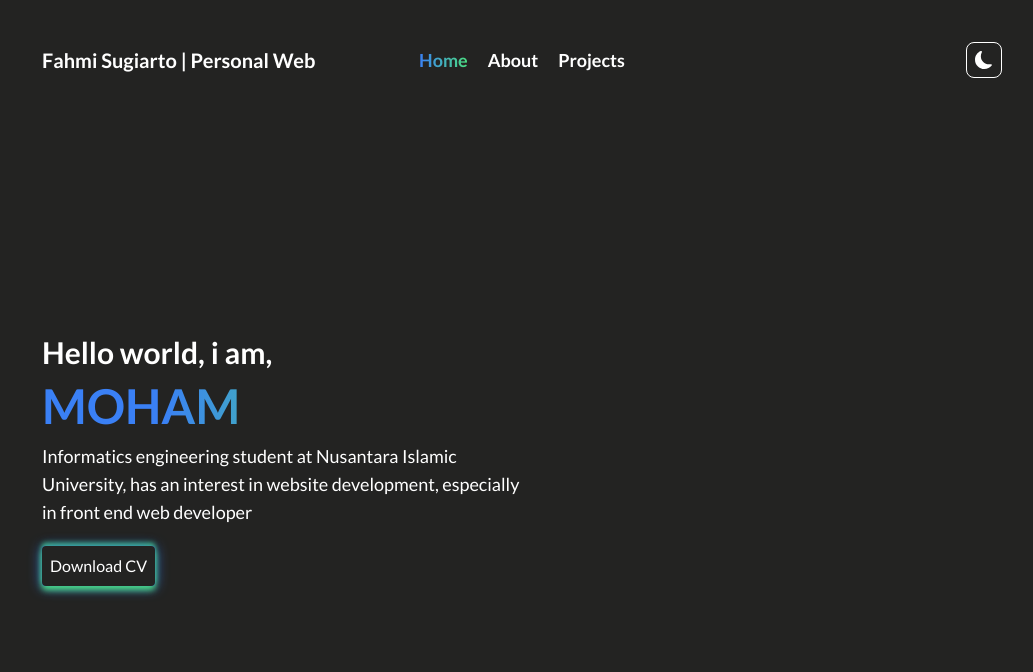
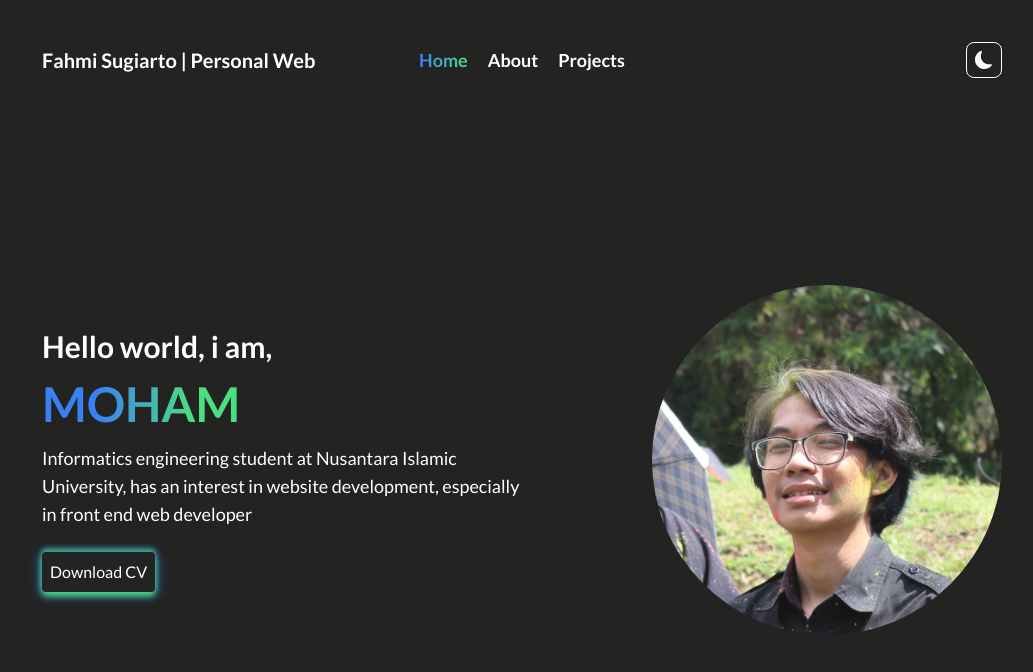
Before and after one commit to sugiartofahmi/next-personal-web, a React (Vite) app: page / in a window 1280 px wide. Shown: the top 672 px of the page, without its empty margins (118-1151 px from the left). Built offline with nearby package versions, Linux system fonts and the light colour scheme.

Commit message:
Fahmi Sugiarto | Update  Portfolio

```diff
--- a/src/views/About/index.jsx
+++ b/src/views/About/index.jsx
@@ -20,13 +20,13 @@ const About = () => {
       <ContentLayout>
         <section
           data-aos="fade-up"
-          className=" w-full flex flex-col gap-y-5 md:py-8 py-4"
+          className=" w-full flex flex-col md:gap-y-5 gap-y-3 md:py-8 py-4"
         >
           <section className="flex flex-col gap-y-1">
-            <h1 className="md:text-4xl text-3xl font-extrabold text-gradient md:w-[210px] w-[150px]">
+            <h1 className="md:text-4xl text-2xl font-extrabold text-gradient md:w-[210px] w-[150px]">
               Who am I?
             </h1>
-            <p className="md:text-lg text-base">
+            <p className="md:text-lg text-base md:pl-2 pl-1">
               I am a student pursuing a degree in technology. I have experience
               in web programming, especially in front-end development using
               HTML, CSS and JavaScript. I also have skills in using frameworks
@@ -36,13 +36,13 @@ const About = () => {
             </p>
           </section>
           <section className="flex flex-col gap-y-1">
-            <h1 className="md:text-4xl text-3xl font-extrabold text-gradient md:w-[900px] ">
+            <h1 className="md:text-4xl text-2xl font-extrabold text-gradient md:w-[900px] ">
               What technology am I currently using ?
             </h1>
             <ul className="md:text-lg text-base list-disc md:pl-7 pl-5">
               <li>React JS</li>
               <li>Javascript</li>
-              <li>Express</li>
+              <li>Express JS</li>
               <li>Postgresql</li>
             </ul>
           </section>
--- a/src/views/Home/index.jsx
+++ b/src/views/Home/index.jsx
@@ -19,10 +19,13 @@ const Home = () => {
       <ContentLayout>
         <section
           data-aos="fade-up"
-          className="md:w-1/2 w-full flex flex-col gap-y-3 justify-center"
+          className=" flex gap-y-7 md:flex-row flex-col justify-center w-full items-center"
         >
-          <h1 className="md:text-3xl text-2xl font-bold">Hello world, i am,</h1>
-          <h1 className="md:text-5xl text-4xl font-bold text-gradient ">
+          <section className="md:w-1/2 w-full flex flex-col md:items-start items-center md:gap-y-4 gap-y-3 ">
+            <h1 className="md:text-3xl text-2xl font-bold">
+              Hello world, i am,
+            </h1>
+            <h1 className="md:text-5xl text-4xl font-bold text-gradient md:text-left text-center">
               <Typewriter
                 words={["MOHAMMAD NURFAHMI SUGIARTO"]}
                 loop={4}
@@ -33,10 +36,13 @@ const Home = () => {
                 delaySpeed={1000}
               />
             </h1>
-          <p className="md:text-lg text-base">
-            Informatics engineering student at Nusantara Islamic University, has
-            an interest in website development, especially in front end web
-            developer
+            <section className="md:w-[400px] w-[200px] md:hidden flex">
+              <img className="rounded-full" src="/fahmi.jpg" alt="" />
+            </section>
+            <p className="md:text-lg text-base md:text-left text-center">
+              Informatics engineering student at Nusantara Islamic University,
+              has an interest in website development, especially in front end
+              web developer
             </p>
             <section>
               <button className="md:text-base text-sm shadow-lg button-shadow-gradient dark:text-white text-[#232322]  dark:bg-[#232322] bg-white mt-2 p-2 rounded hover:scale-110 ease-in duration-300">
@@ -44,6 +50,13 @@ const Home = () => {
               </button>
             </section>
           </section>
+
+          <section className="md:w-1/2 w-full flex  md:justify-end justify-center   ">
+            <section className="md:w-[350px] w-[200px] md:flex hidden">
+              <img className="rounded-full" src="/fahmi.jpg" alt="" />
+            </section>
+          </section>
+        </section>
       </ContentLayout>
     </Fragment>
   );
--- a/src/views/Projects/index.jsx
+++ b/src/views/Projects/index.jsx
@@ -23,7 +23,7 @@ const Projects = () => {
           className=" w-full flex flex-col gap-y-6 md:py-8 py-4"
         >
           <section className="flex flex-col gap-y-1">
-            <h1 className="md:text-4xl text-3xl font-extrabold text-gradient md:w-[210px] w-[150px]">
+            <h1 className="md:text-4xl text-2xl font-extrabold text-gradient md:w-[210px] w-[150px]">
               Projects
             </h1>
             <p className="md:text-base text-sm">
```
Also changed, not shown: public/fahmi.jpg (added). Lines whose indentation alone changed are shown as unchanged.
